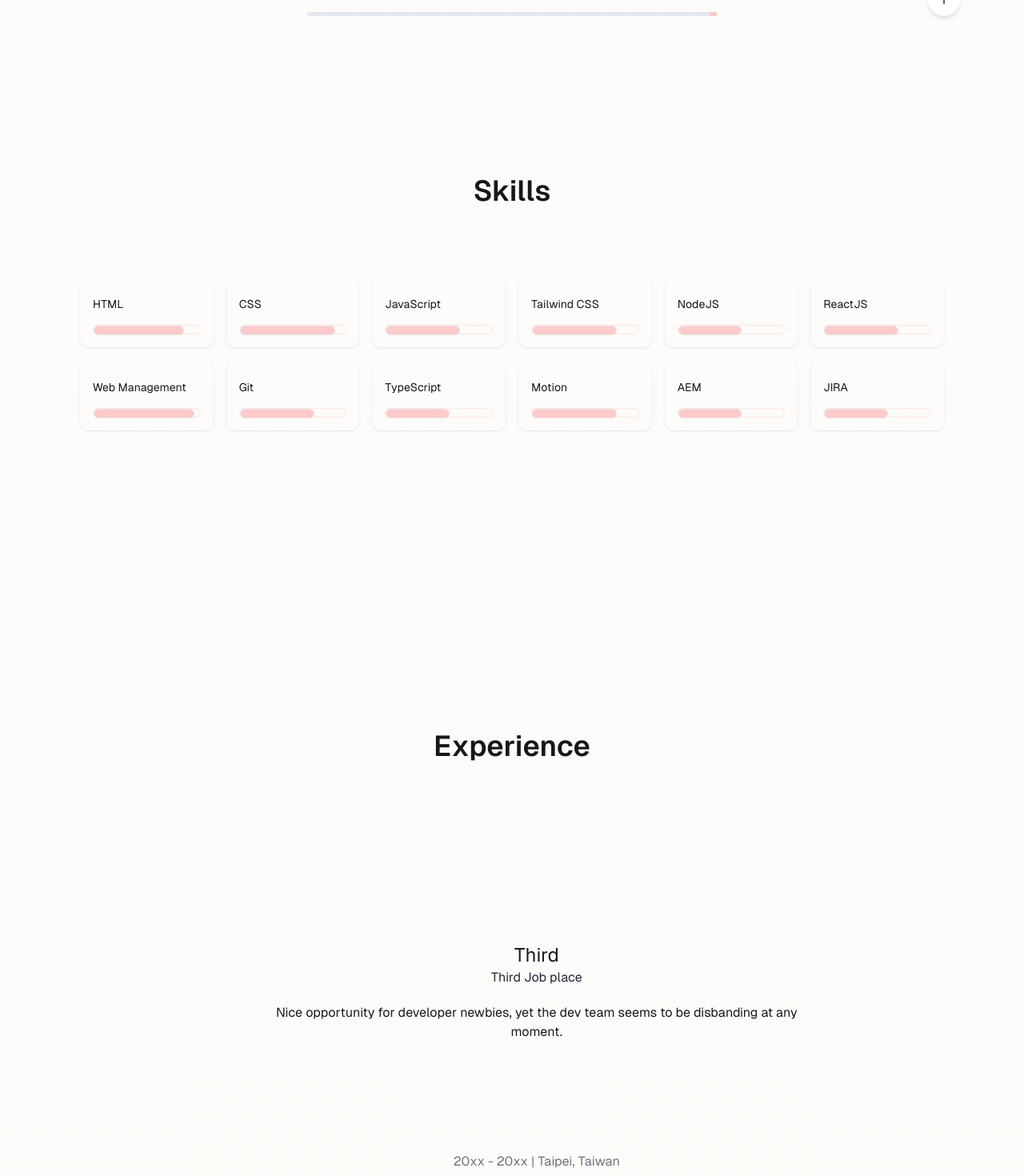
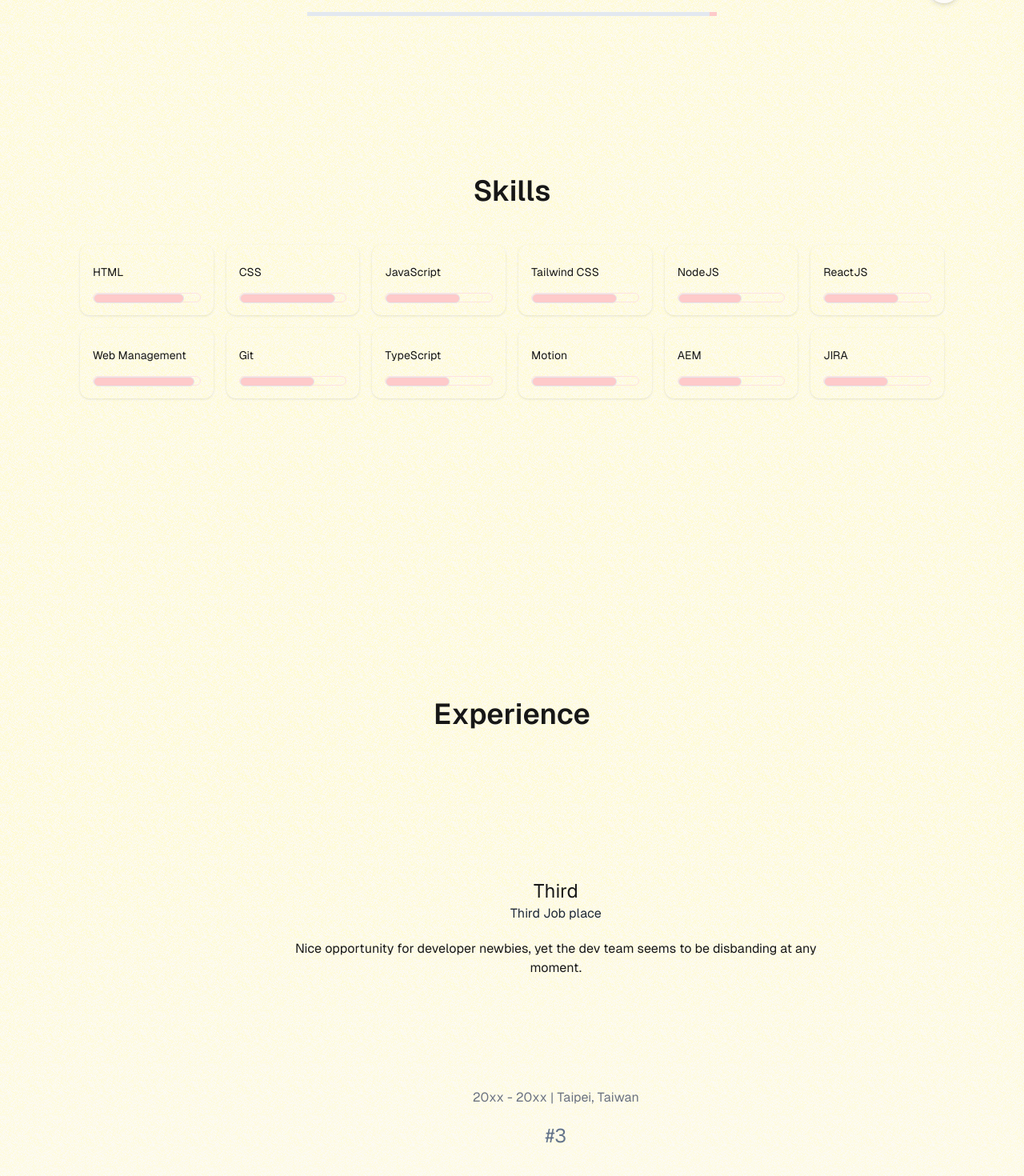
Before and after one commit to RubyTzu/test-playground, a Next.js app: page /about in a window 1280 px wide. Shown: the part 700-2170 px from the top of the page at 80% size. Built offline with nearby package versions, Linux system fonts and the light colour scheme.

Commit message:
feat: modified background color

```diff
--- a/app/(ui)/shareComponent/BackToTopBtn.tsx
+++ b/app/(ui)/shareComponent/BackToTopBtn.tsx
@@ -42,7 +42,7 @@ export const BackToTopButton = () => {
   return (
     showButton && (
       <div className="z-50 fixed w-full flex justify-end">
-        <motion.button initial={{ opacity: 0 }} animate={{ opacity: 1 }} onClick={scrollToTop} className="z-50 fixed bottom-20 right-8 w-10 h-10 flex justify-center items-center p-3 rounded-full bg-white shadow-md hover:bg-slate-50 transition-all md:right-20">
+        <motion.button initial={{ opacity: 0 }} animate={{ opacity: 1 }} onClick={scrollToTop} className="z-50 fixed bottom-10 right-8 w-10 h-10 flex justify-center items-center p-3 rounded-full bg-primary-100 shadow-md hover:bg-stone-100 transition-all md:bottom-24 md:right-20">
           ↑
         </motion.button>
       </div>
--- a/app/(ui)/shareComponent/Footer.tsx
+++ b/app/(ui)/shareComponent/Footer.tsx
@@ -4,12 +4,52 @@ import Link from "next/link";
 
 export const Footer = () => {
   const email = useIntroContext().email || undefined;
+  const year = new Date().getFullYear();
+  const scrollToTop = () => {
+    window.scrollTo({
+      top: 0,
+      behavior: "smooth",
+    });
+  };
 
   return (
-    <footer className="z-10 max-w-screen row-start-3 flex gap-6 flex-wrap items-center justify-center bg-white">
-      <Link target="_blank" href={`mailto:${email}`}>
-        {email}
-      </Link>
+    <footer className="z-20 max-w-screen h-fit md:px-6 md:pt-16">
+      <FooterDesktop email={email} year={year} scrollToTop={scrollToTop} />
+      <FooterMobile year={year} scrollToTop={scrollToTop} />
     </footer>
   );
 };
+
+const FooterDesktop = ({ email, year, scrollToTop }: { email: string | undefined; year: number; scrollToTop: () => void }) => {
+  return (
+    <div className="hidden items-center justify-between mx-auto max-w-[1200px] text-zinc-600 md:flex">
+      <div>{year} ©</div>
+      <div>
+        Build by&nbsp;
+        <Link href="/" className="underline" onClick={scrollToTop}>
+          Ruby Yi Tzu Chen
+        </Link>
+      </div>
+      <Link target="_blank" href={`mailto:${email}`}>
+        Say hello
+      </Link>
+    </div>
+  );
+};
+
+const FooterMobile = ({ year, scrollToTop }: { year: number; scrollToTop: () => void }) => {
+  return (
+    <div className="flex flex-col items-center justify-between mx-auto max-w-[1200px] text-zinc-400 md:hidden">
+      <div className="text-center">
+        Build by
+        <br />
+        <Link href="/" className="underline" onClick={scrollToTop}>
+          Ruby Yi Tzu Chen
+        </Link>
+      </div>
+      <div className="mt-2">
+        <span>{year} ©</span>
+      </div>
+    </div>
+  );
+};
--- a/app/(ui)/shareComponent/HorizenScrollItems.tsx
+++ b/app/(ui)/shareComponent/HorizenScrollItems.tsx
@@ -62,8 +62,8 @@ export const HorizenScrollItems = ({ items }: { items: Item[] }) => {
       <motion.section ref={sectionRef} className="max-w-[80svw] relative h-[400vh]">
         {isInView && (
           <>
-            <motion.div className="fixed bottom-[150px] left-16 right-16 md:left-96 md:right-96  bg-slate-200 origin-[0%] h-[5px] md:bottom-[80px]" style={{ scaleX, zIndex: "3" }} />
-            <div style={{ zIndex: "2" }} className="fixed bottom-[150px] left-16 right-16 md:left-96 md:right-96 bg-red-200 h-[5px] md:bottom-[80px]"></div>
+            <motion.div className="fixed bottom-[150px] left-16 right-16 md:left-96 md:right-96  bg-slate-200 origin-[0%] h-[5px] md:bottom-[80px]" style={{ scaleX, zIndex: "12" }} />
+            <div style={{ zIndex: "11" }} className="fixed bottom-[150px] left-16 right-16 md:left-96 md:right-96 bg-red-200 h-[5px] md:bottom-[80px]"></div>
           </>
         )}
         <ul className="z-10 flex sticky top-36 overflow-hidden ">
--- a/app/(ui)/shareComponent/Navbar.tsx
+++ b/app/(ui)/shareComponent/Navbar.tsx
@@ -26,7 +26,7 @@ const { socialMedia = null, pageRoute: routes = null } = useIntroContext() || {}
         <NavDesktop socialMedia={socialMedia} routes={routes} />
         <NavMobile socialMedia={socialMedia} routes={routes} />
       </header>
-      <div className="py-9 fixed w-full bg-gradient-to-t from-white/15 from-2% via-white/90 via-30% to-white to-90% z-30 border-0 md:hidden"></div>
+      <div className="py-9 fixed w-full bg-gradient-to-t from-white/15 from-2% via-primary-100/90 via-30% to-primary-100 to-90% z-30 border-0 md:hidden"></div>
     </>
   );
 };
@@ -132,14 +132,14 @@ const NavMobile = ({ socialMedia, routes }: { socialMedia: SocialMedia[] | null;
         <div className="bg-red-700 rounded-r-full w-3 h-3"></div>
         <div className="bg-red-700 rounded-tr-full w-5 h-4"></div>
       </Link>
-      <div className="fixed z-50 w-fit" onClick={() => setOpen(!isOpen)}>
+      <div className="fixed w-fit" onClick={() => setOpen(!isOpen)} style={{ zIndex: "52" }}>
         <motion.svg viewBox={`0 0 ${unitWidth} ${unitHeight}`} overflow="visible" preserveAspectRatio="none" width={24} height={24}>
           <motion.line strokeLinecap="round" x1="0" x2={unitWidth} y1="0" y2="0" variants={top} {...lineprops} />
           <motion.line strokeLinecap="round" x1="0" x2={unitWidth} y1="1.5" y2="1.5" variants={center} {...lineprops} />
           <motion.line strokeLinecap="round" x1="0" x2={unitWidth} y1="3" y2="3" variants={bottom} {...lineprops} />
         </motion.svg>
       </div>
-      <motion.div initial={"closed"} variants={mobileMenuVariant} animate={variant} className="z-40 fixed left-0 top-0 w-[100vw] h-[100vh] flex flex-col justify-center gap-32 pt-20 items-center bg-white/95">
+      <motion.div initial={"closed"} variants={mobileMenuVariant} animate={variant} className="fixed left-0 top-0 w-[100vw] h-[100vh] flex flex-col justify-center gap-32 pt-20 items-center bg-white/95" style={{ zIndex: "51" }}>
         <div className="w-fit">
           {routes?.map((site: Route) => (
             <div key={site.title}>
--- a/app/(ui)/shareComponent/SectionTitle.tsx
+++ b/app/(ui)/shareComponent/SectionTitle.tsx
@@ -7,9 +7,9 @@ export const SectionTitle = ({ children }: { children: React.ReactNode }) => {
   const isInView = useInView(ref, { once: true });
 
   return (
-    <section className="pt-20" ref={ref}>
+    <section className="pt-20 pb-10" ref={ref}>
       <motion.div
-        className="w-full text-center pb-10 text-[36px] font-semibold md:pb-20"
+        className="w-full text-center text-[36px] font-semibold"
         initial={{ opacity: 0, x: -20 }}
         animate={{
           opacity: isInView ? 1 : 0,
--- a/app/globals.css
+++ b/app/globals.css
@@ -23,3 +23,53 @@ body {
   background: var(--background);
   font-family: Arial, Helvetica, sans-serif;
 }
+
+body::before {
+  content: "";
+  position: absolute;
+  top: 0;
+  left: 0;
+  z-index: -1;
+  display: block;
+  width: 100%;
+  height: 100%;
+  background: radial-gradient(circle at 50%, transparent 30%, #fffaba 60%);
+  mask-image: url('/images/dissolve.png');
+}
+
+/* body::after {
+  content: "";
+  position: absolute;
+  top: 0;
+  left: 0;
+  z-index: -1;
+  display: block;
+  width: 100%;
+  height: 100%;
+  background: linear-gradient(45deg, #fcfc6d 10%, transparent 25%, transparent 75%, #fcf8bb 90%);
+} */
+
+/* body::before {
+  content: "";
+  position: absolute;
+  top: 0;
+  left: 0;
+  z-index: -1;
+  display: block;
+  width: 100%;
+  height: 100%;
+  background: radial-gradient(circle at 50%, transparent 30%, #6cc8ff 60%);
+  mask-image: url('/images/dissolve.png');
+}
+
+body::after {
+  content: "";
+  position: absolute;
+  top: 0;
+  left: 0;
+  z-index: -1;
+  display: block;
+  width: 100%;
+  height: 100%;
+  background: linear-gradient(45deg, #6d6dff 10%, transparent 25%, transparent 75%, #fbffbe 90%);
+} */
--- a/app/layout.tsx
+++ b/app/layout.tsx
@@ -31,7 +31,8 @@ export default async function RootLayout({
 
   return (
     <html lang="en">
-      <body className={`${geistSans.variable} ${geistMono.variable} antialiased bg-gradient-to-t from-white via-[#fdfbf8] to-[#fdfcfa]`}>
+      <body className={`${geistSans.variable} ${geistMono.variable} antialiased bg-[#fdfbf8]`}>
+        {/* <body className={`${geistSans.variable} ${geistMono.variable} antialiased bg-gradient-to-t from-primary-50 via-primary-100 to-primary-50`}> */}
         <Providers>
           <div className="grid grid-rows-[8rem_1fr_6rem] min-h-screen font-[family-name:var(--font-geist-sans)]">
             <Navbar />
--- a/tailwind.config.ts
+++ b/tailwind.config.ts
@@ -11,9 +11,8 @@ const config: Config = {
         background: "var(--background)",
         foreground: "var(--foreground)",
         primary: {
-          100: "#fbfbf8",
-          200: "#f3f4e5",
-          300: "#ebff79",
+          50: "#fdfcfa",
+          100: "#fdfbf8",
         },
         neutrals: {
           0: "#FFFFFF",
@@ -29,6 +28,10 @@ const config: Config = {
           900: "#161616",
         },
       },
+      boxShadow: {
+        whiteBlur: "0px 0px 20px 20px rgb(253, 252, 250)",
+        yellowWhiteBlur: "0px 0px 20px 50px rgb(253, 251, 248)",
+      },
     },
   },
   plugins: [],
```
Also changed, not shown: public/images/dissolve.png (added).
